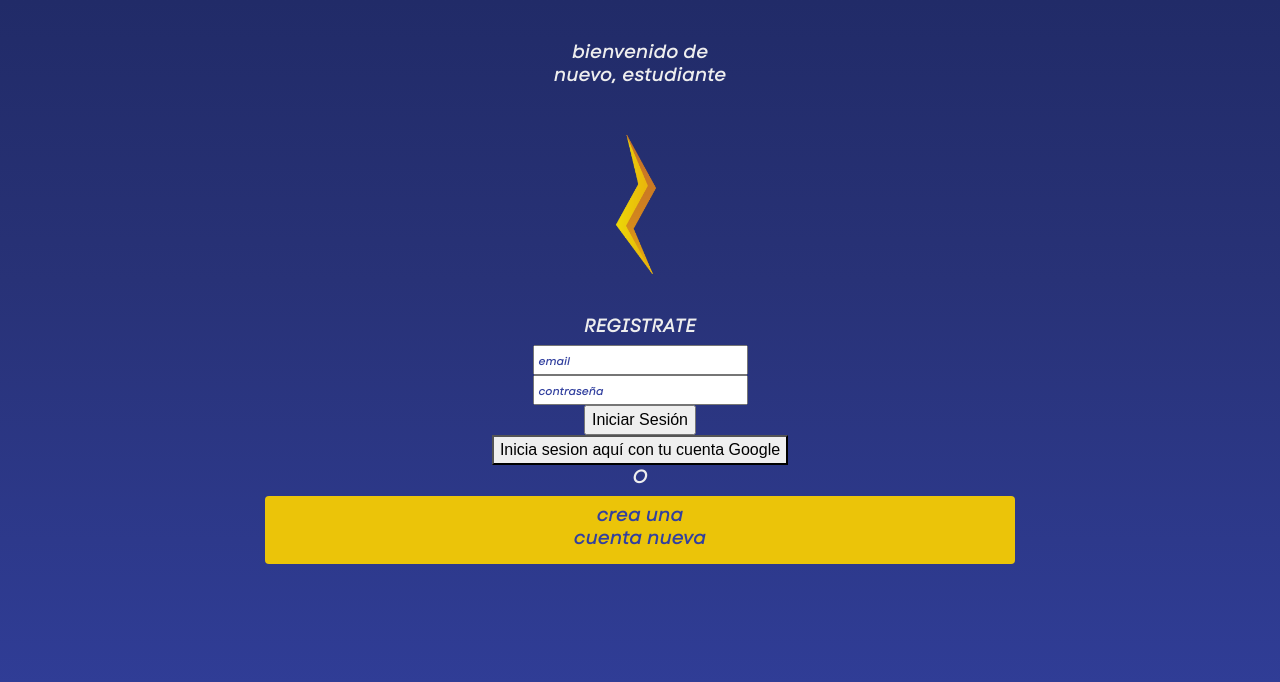
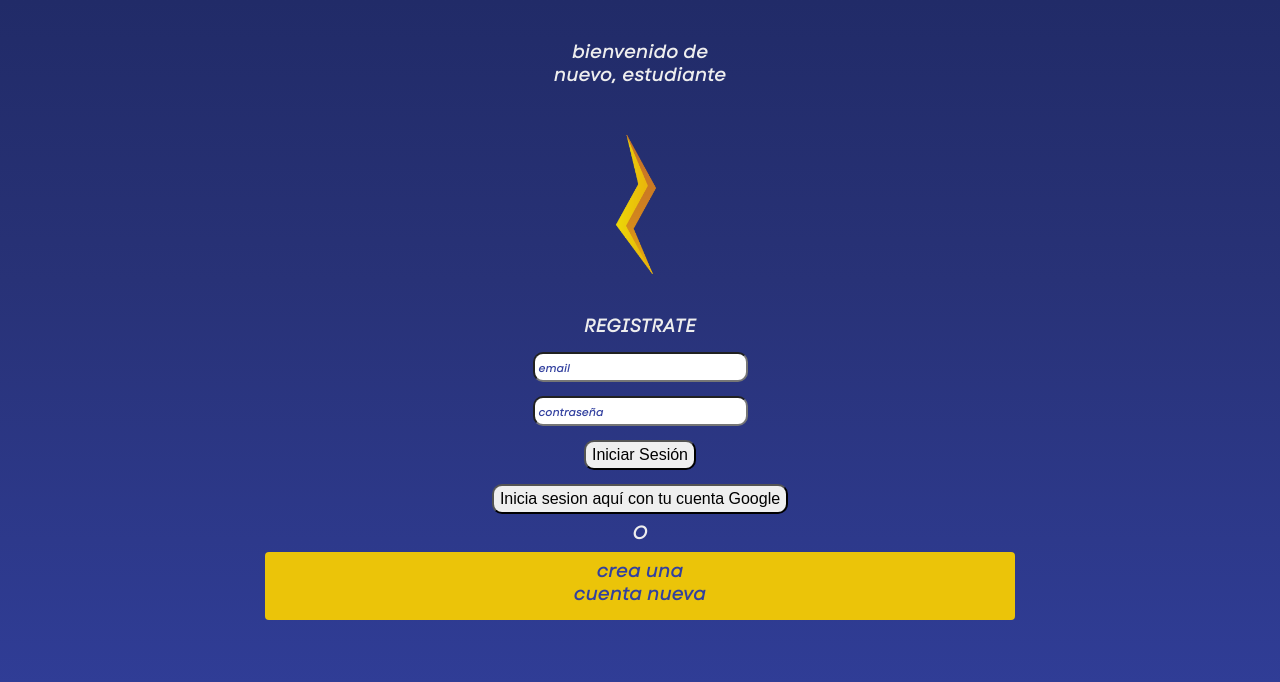
Before and after one commit to EstebanXP/proyectoFlash, a Vue app: page /login in a window 1280 px wide. Shown: the top 682 px of the page. Built offline with nearby package versions, Linux system fonts and the light colour scheme; no server answers.

Commit message:
Estilo buttons
Solo acomode los botones para que se vean mejor

```diff
--- a/src/assets/css/main.css
+++ b/src/assets/css/main.css
@@ -16,8 +16,24 @@
     padding-top: 40px;
 }
 
-.btns-login {
-    border-radius: 50%;
+.inp-email {
+    border-radius: 10px;
+    margin: 7px;
+}
+
+.inp-contra {
+    border-radius: 10px;
+    margin: 7px;
+}
+
+.btn-inis {
+    border-radius: 10px;
+    margin: 7px;
+}
+
+.btn-google {
+    border-radius: 10px;
+    margin: 7px;
 }
 
 .yellow-button {
--- a/src/views/Login.vue
+++ b/src/views/Login.vue
@@ -11,14 +11,11 @@
 
             <!--Aqui empieza el formulario del login-->
             <form @submit.prevent="Login">
-                <div class="btns-login">
-                    <input type="text" placeholder="email" v-model="email"><br>
-                    <input type="password" placeholder="contraseña" v-model="password"><br>
-                    <input type="submit" value="Iniciar Sesión">
+                    <input type="text" class="inp-email" placeholder="email" v-model="email"><br>
+                    <input type="password" class="inp-contra" placeholder="contraseña" v-model="password"><br>
+                    <input type="submit" class="btn-inis" value="Iniciar Sesión">
                     <div class="logInGoogle">
-                    <button @click="LoginG">Inicia sesion aquí con tu cuenta Google</button>
-                </div>
-
+                    <button @click="LoginG" class="btn-google">Inicia sesion aquí con tu cuenta Google</button>
                 </div>
                 <h1>O</h1>
                 <div class="btn yellow-button">
```
